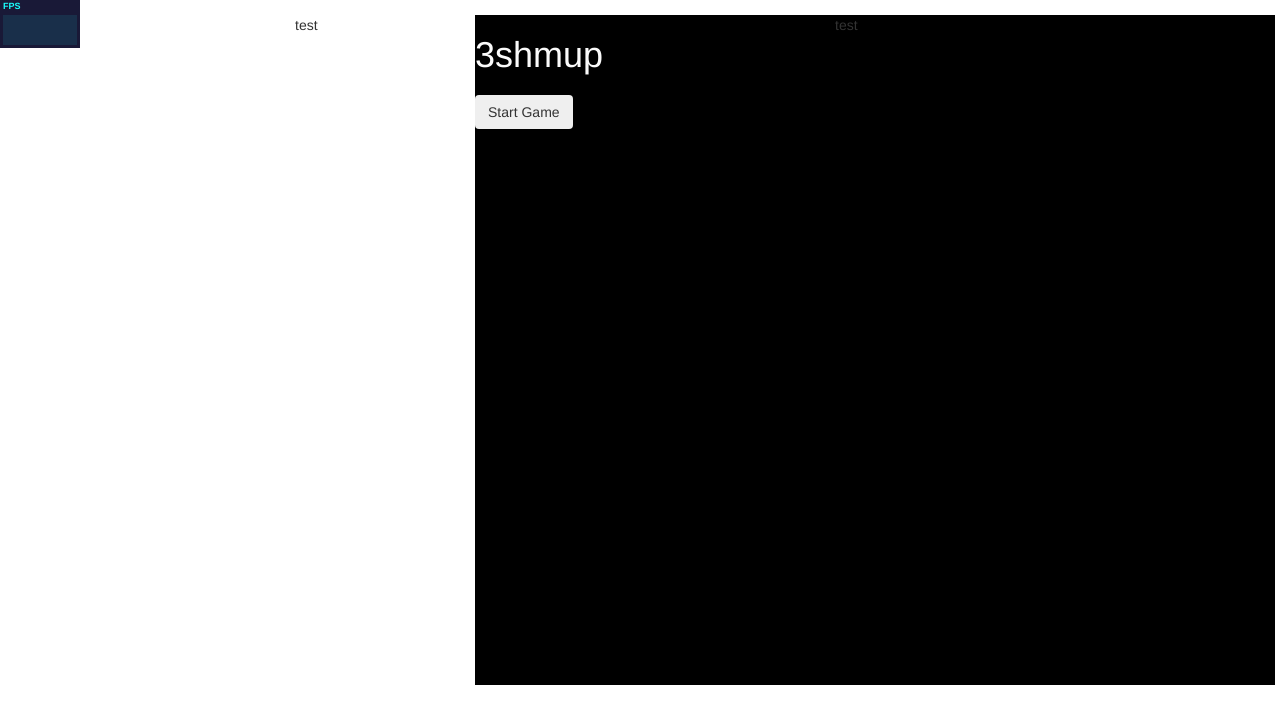
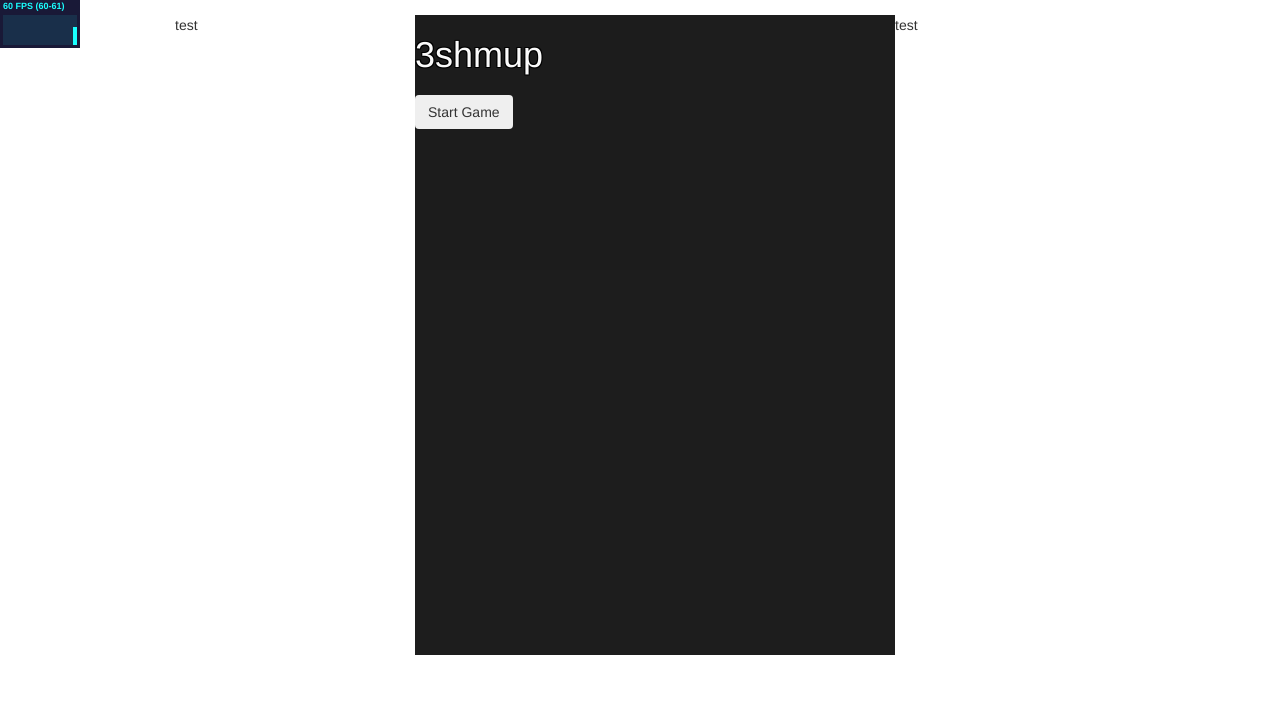
Before and after one commit to KringspierMusketier/3shmup, a plain HTML site: page index.html in a window 1280 px wide. Drawn offline with nearby package versions, Linux system fonts and the light colour scheme.

Commit message:
verwijzing naar orbitalcontrols weggehaald, canvas weer normaal gemaakt

```diff
--- a/css/style.css
+++ b/css/style.css
@@ -3,7 +3,7 @@ body {
 }
 
 #canvas_outer {
-  width: 720px;
+  width: 960px;
   height: 640px;
   z-index: 0;
   display: block;
@@ -51,6 +51,6 @@ body {
   display: none;
 }
 
-.col-sm-2 {
+.col-sm-3 {
   overflow: hidden;
 }
--- a/index.html
+++ b/index.html
@@ -17,7 +17,7 @@
 	<body onload="onLoad()">
 		<div id="canvas_outer">
 			<div class="row">
-				<div class="col-sm-3">
+				<div class="col-sm-3 hud">
 					<p>test</p>
 					<div id="hud" class="hide">
 						<div id="lives"></div>
@@ -31,11 +31,11 @@
 					</div>
 					<div id="canvas_inner"></div>
 				</div>
-				<div class="col-sm-3">
+				<div class="col-sm-3 hud">
 					<p>test</p>
-					<div id="statsBox"></div>
 				</div>
 			</div>
+			<div id="statsBox"></div>
 		</div>
 	</body>
 </html>
--- a/js/main.js
+++ b/js/main.js
@@ -1,6 +1,6 @@
 var scene, renderer, camera, controls, gui;
-var height = 670;
-var width = 800;
+var height = 640;
+var width = 480;
 var stats = new Stats();
 stats.setMode(0);
 
@@ -31,7 +31,6 @@ function onLoad() {
 
 function draw() {
     stats.begin();
-    controls.update();
     stats.end();
     requestAnimationFrame(draw);
 
```
